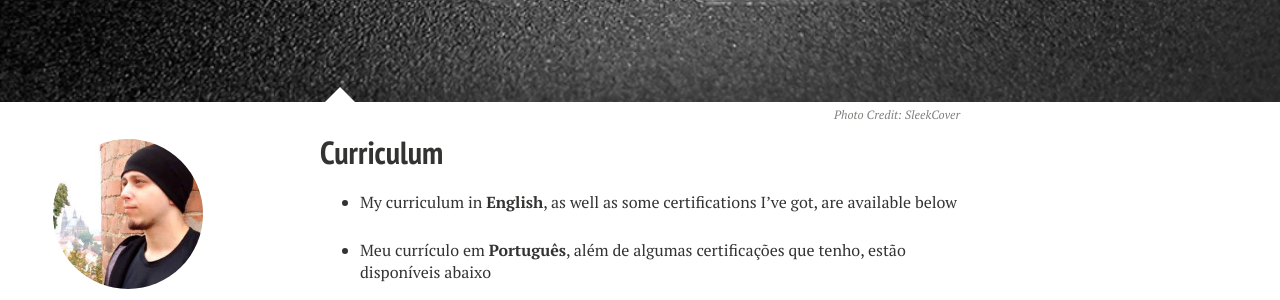
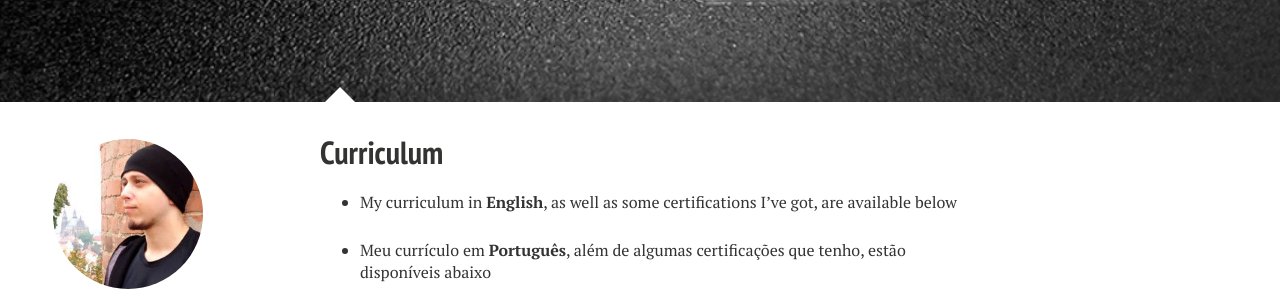
Before and after one commit to jonathas/jonathas.github.io, a Jekyll site: the page built from curriculum-vitae/index.md, in a window 1280 px wide. Shown: the part 302-602 px from the top of the page. Built offline with Jekyll 4.4.1, drawn with Linux system fonts in a browser that asks for light colours; nearby versions of some CDN libraries.

Commit message:
Removed image credits on curriculum page, as it's breaking the layout

```diff
--- a/curriculum-vitae/index.md
+++ b/curriculum-vitae/index.md
@@ -7,8 +7,6 @@ excerpt: "My curriculum, as well as some certifications"
 tags: [curriculum, resume, cv]
 image:
   feature: cover-curriculum.jpg
-  credit: SleekCover
-  creditlink: http://www.sleekcover.com
 ---
 
 * My curriculum in <strong>English</strong>, as well as some certifications I've got, are available below
```
